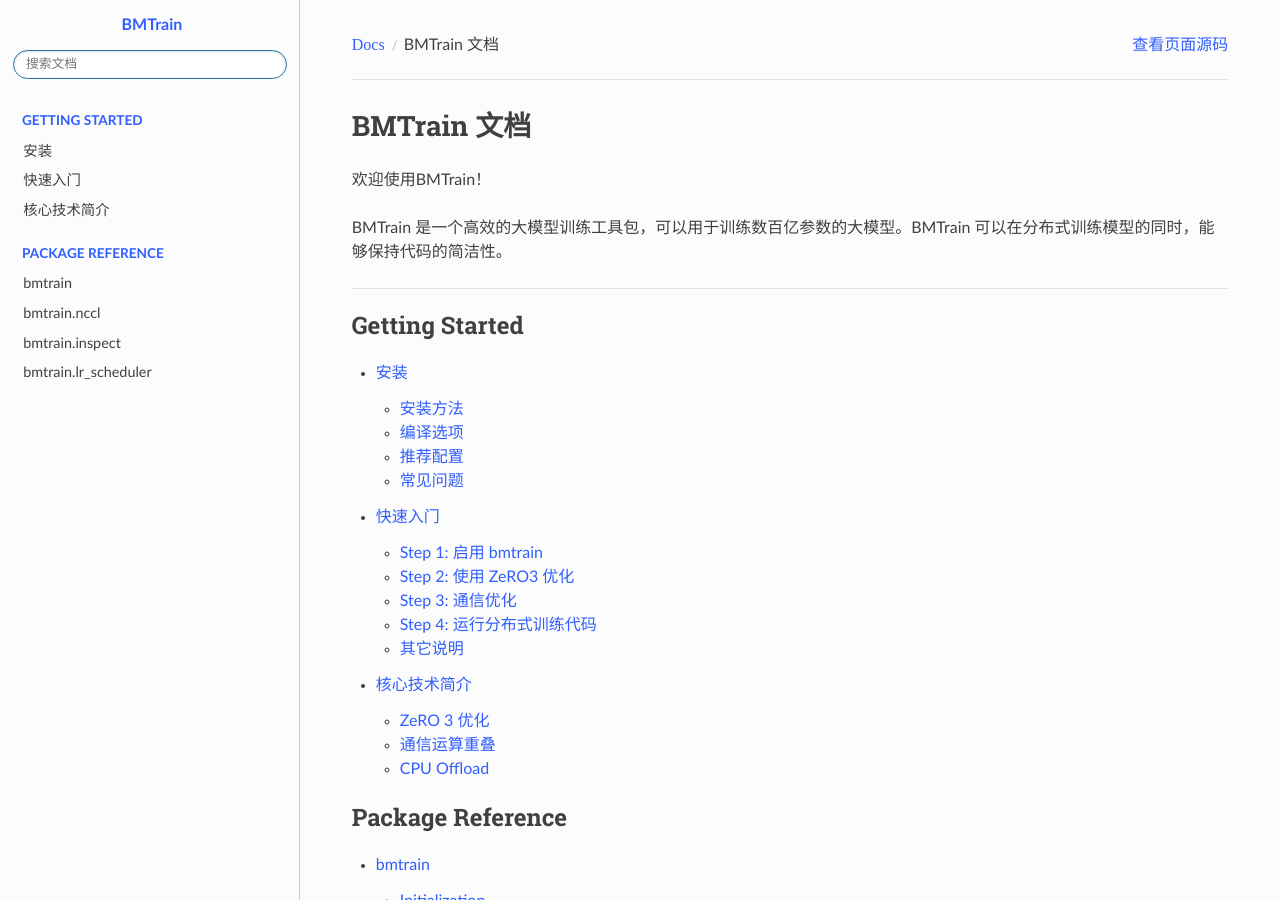
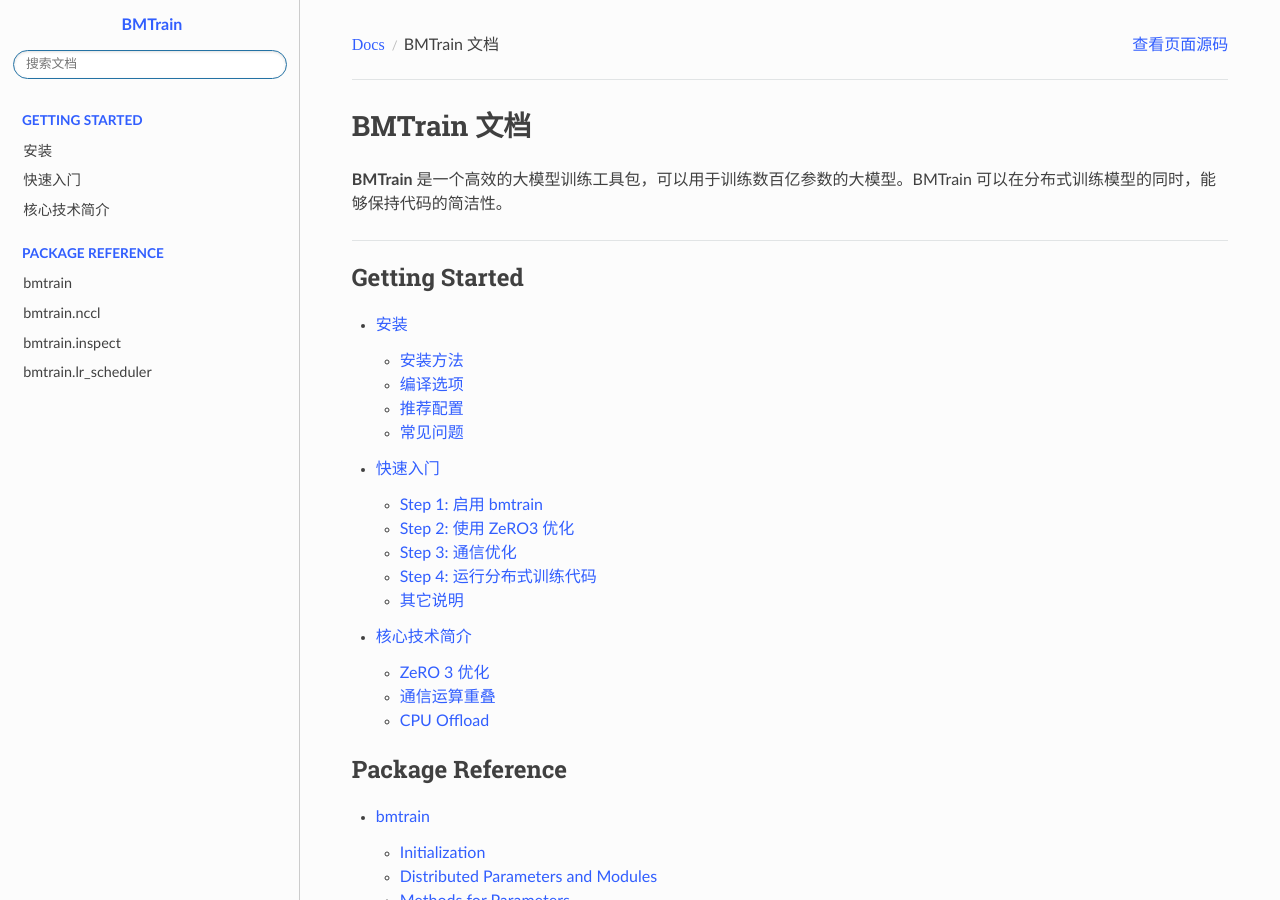
Before and after one commit to OpenBMB/BMTrain, a Sphinx documentation site: the page built from docs/source/index.rst, in a window 1280 px wide and 900 px high. Built offline with Sphinx 7.4.7 and the Read the Docs theme 2.0.0, drawn with Linux system fonts in a browser that asks for light colours.

Commit message:
update docs

```diff
--- a/docs/source-en/index.rst
+++ b/docs/source-en/index.rst
@@ -6,9 +6,7 @@
 BMTrain's Documentation!
 =============================
 
-Welcome to BMTrain!
-
-BMTrain is an efficient large model training toolkit that can be used to train large models with tens of billions of parameters. It can train models in a distributed manner while keeping the code as simple as stand-alone training.
+**BMTrain** is an efficient large model training toolkit that can be used to train large models with tens of billions of parameters. It can train models in a distributed manner while keeping the code as simple as stand-alone training.
 
 =======================================
 
--- a/docs/source/index.rst
+++ b/docs/source/index.rst
@@ -5,9 +5,8 @@
 
 BMTrain 文档
 ===============================
-欢迎使用BMTrain！
 
-BMTrain 是一个高效的大模型训练工具包，可以用于训练数百亿参数的大模型。BMTrain 可以在分布式训练模型的同时，能够保持代码的简洁性。
+**BMTrain** 是一个高效的大模型训练工具包，可以用于训练数百亿参数的大模型。BMTrain 可以在分布式训练模型的同时，能够保持代码的简洁性。
 
 =======================================
 
```
